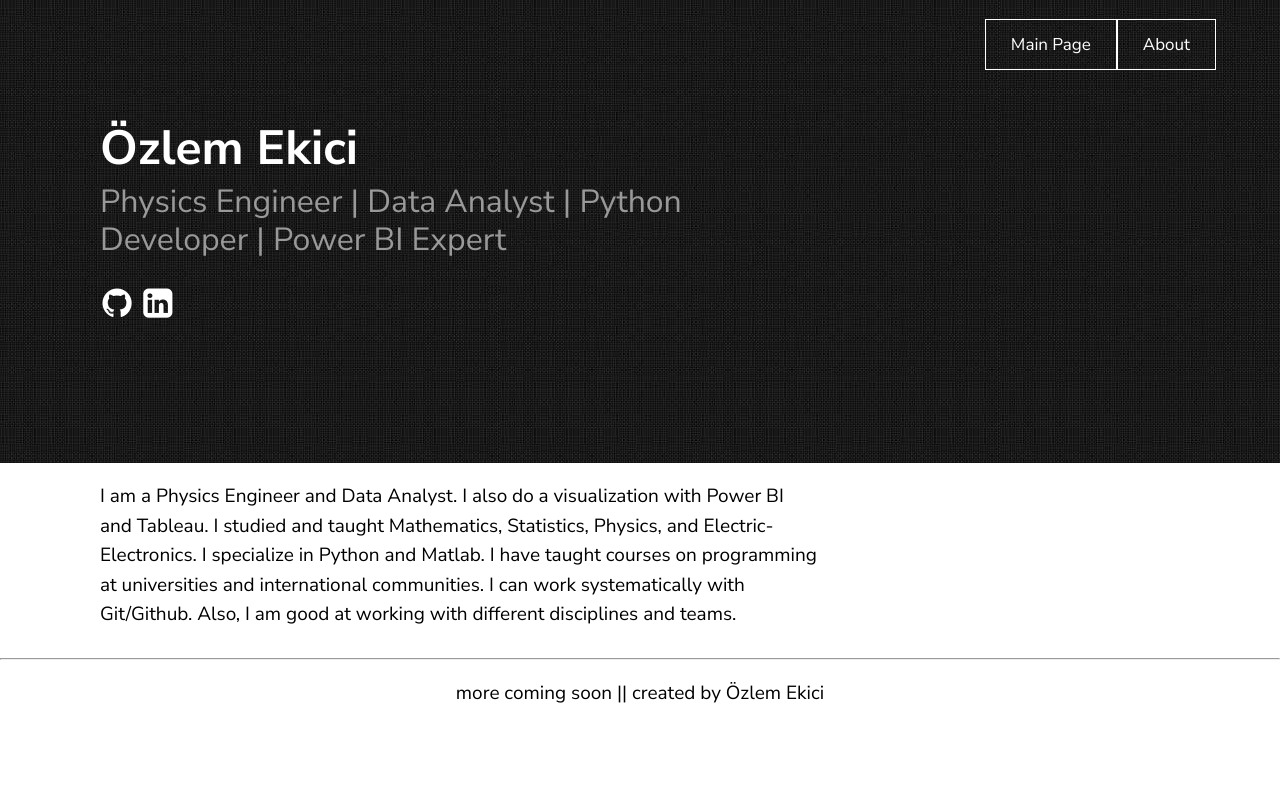
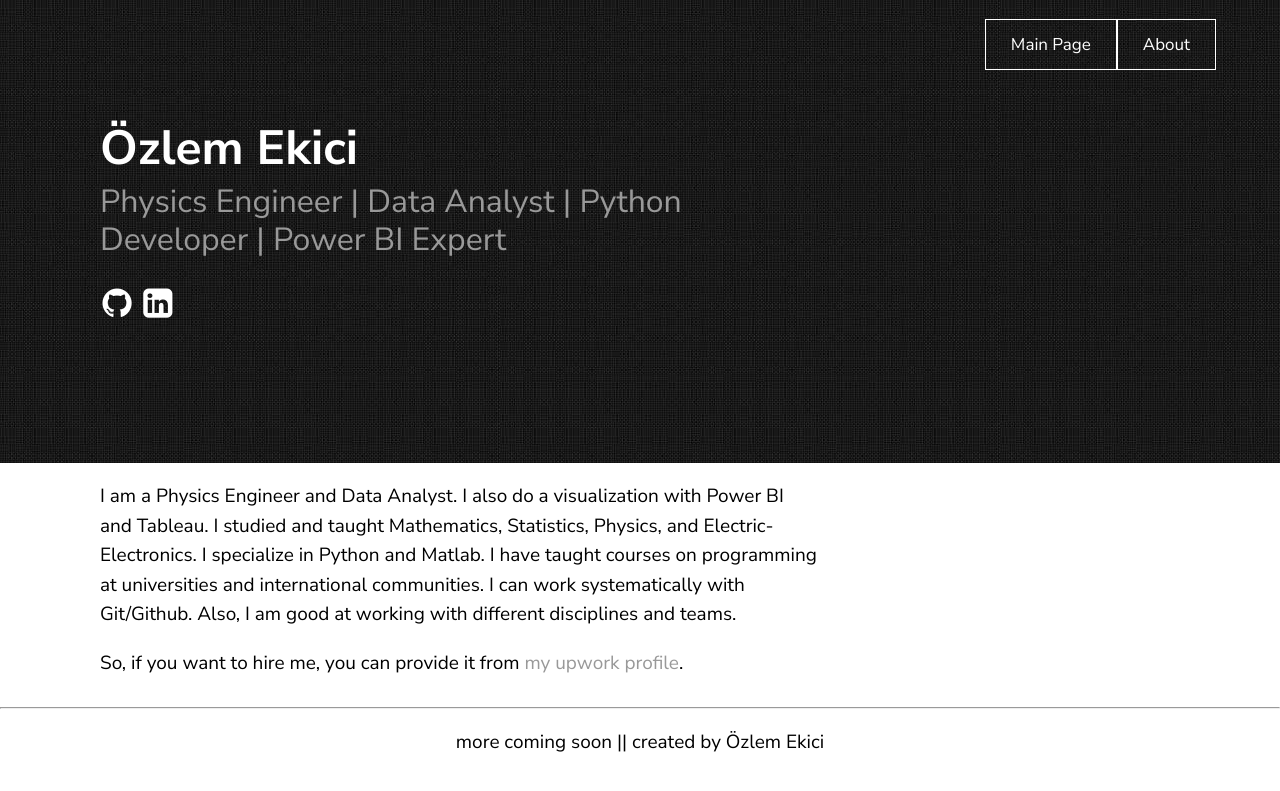
Before and after one commit to ozlemekici/ozlemekici.github.io, a Jekyll site: the page built from about.markdown, in a window 1280 px wide. Shown: the top 791 px of the page. Built offline with Jekyll 4.4.1, drawn with Linux system fonts in a browser that asks for light colours.

Commit message:
Update about.markdown

```diff
--- a/about.markdown
+++ b/about.markdown
@@ -4,3 +4,5 @@ title: About
 permalink: /about/
 ---
    I am a Physics Engineer and Data Analyst. I also do a visualization with Power BI and Tableau. I studied and taught Mathematics, Statistics, Physics, and Electric-Electronics. I specialize in Python and Matlab. I have taught courses on programming at universities and international communities. I can work systematically with Git/Github. Also, I am good at working with different disciplines and teams.
+
+So, if you want to hire me, you can provide it from [my upwork profile](https://www.upwork.com/freelancers/~01550e7089fbce960f).
```
